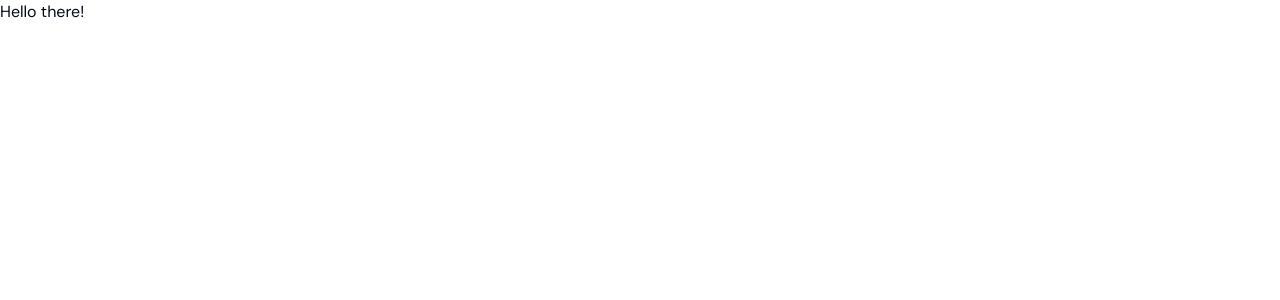
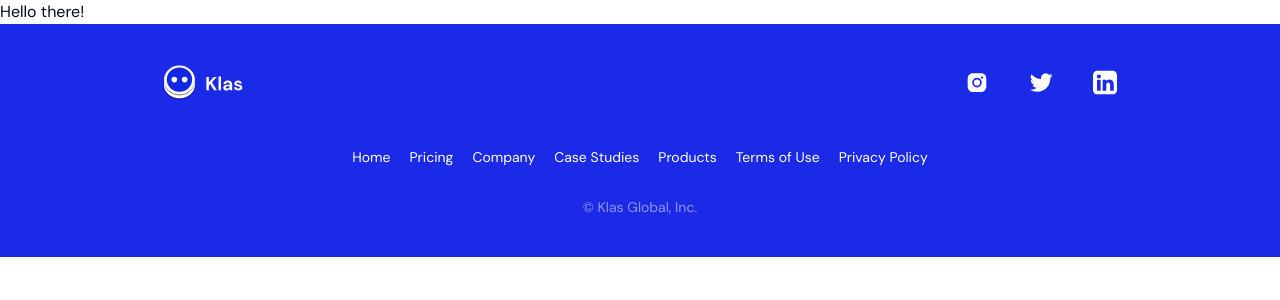
Before and after one commit to OgaDavid/Klas, a Next.js app: page / in a window 1280 px wide. Shown: the top 300 px of the page. Built offline with nearby package versions, Linux system fonts and the light colour scheme.

Commit message:
chore(footer): add footer

```diff
--- a/app/globals.css
+++ b/app/globals.css
@@ -74,3 +74,11 @@
     @apply bg-background text-foreground;
   }
 }
+
+.footer_navlink {
+  @apply text-sm transition-all duration-300 text-white font-normal hover:text-[hsla(0,0%,100%,.5)]
+}
+
+.gradient {
+  background: linear-gradient(1turn, #7344fc, #1127E3);
+}
--- a/app/layout.tsx
+++ b/app/layout.tsx
@@ -2,6 +2,7 @@ import "./globals.css";
 import type { Metadata } from "next";
 import { DM_Sans } from "next/font/google";
 import { siteConfig } from "@/config/site";
+import Footer from "@/components/footer";
 
 const dm_sans = DM_Sans({ subsets: ["latin"] });
 
@@ -67,7 +68,10 @@ export default function RootLayout({
 }) {
   return (
     <html lang="en">
-      <body className={dm_sans.className}>{children}</body>
+      <body className={dm_sans.className}>
+        {children}
+        <Footer />
+      </body>
     </html>
   );
 }
--- /dev/null
+++ b/components/footer.tsx
@@ -0,0 +1,68 @@
+import React from "react";
+import Link from "next/link";
+import { Icons } from "./icons";
+import { docsConfig } from "@/config/docs";
+import { siteConfig } from "@/config/site";
+
+const Footer = () => {
+  return (
+    <footer className="bg-brand-blue-200">
+      <div className="container">
+        <div className="py-10 sm:p-10 w-[85%] mx-auto">
+          <div className="flex justify-between">
+            <Link href="/">
+              <Icons.logo_footer />
+            </Link>
+            <ul className="flex items-center justify-center space-x-[2.5rem]">
+              <li>
+                <Link
+                  href={siteConfig.links.instagram}
+                  target="_blank"
+                  rel="noreferrer"
+                >
+                  <Icons.instagram />
+                </Link>
+              </li>
+              <li>
+                <Link
+                  href={siteConfig.links.twitter}
+                  target="_blank"
+                  rel="noreferrer"
+                >
+                  <Icons.twitter />
+                </Link>
+              </li>
+              <li>
+                <Link
+                  href={siteConfig.links.linkedin}
+                  target="_blank"
+                  rel="noreferrer"
+                >
+                  <Icons.linkedin />
+                </Link>
+              </li>
+            </ul>
+          </div>
+          <div>
+            <nav className="mt-[45px] mb-[28px] flex items-center justify-center">
+              <ul className="flex gap-[19px] justify-center flex-wrap">
+                {docsConfig.footerNav.map(({ title, href }) => (
+                  <li key={title}>
+                    <Link className="footer_navlink" href={href}>
+                      {title}
+                    </Link>
+                  </li>
+                ))}
+              </ul>
+            </nav>
+          </div>
+          <p className="text-sm font-normal text-[hsla(0,0%,100%,.5)] text-center">
+            © Klas Global, Inc.
+          </p>
+        </div>
+      </div>
+    </footer>
+  );
+};
+
+export default Footer;
--- a/components/icons.tsx
+++ b/components/icons.tsx
@@ -357,15 +357,50 @@ export const Icons = {
   twitter: (props: IconProps) => (
     <svg
       xmlns="http://www.w3.org/2000/svg"
-      width="32"
-      height="32"
-      viewBox="0 0 512 512"
+      width="24"
+      height="25"
+      fill="none"
       {...props}
     >
       <path
-        fill="currentColor"
-        d="M389.2 48h70.6L305.6 224.2L487 464H345L233.7 318.6L106.5 464H35.8l164.9-188.5L26.8 48h145.6l100.5 132.9L389.2 48zm-24.8 373.8h39.1L151.1 88h-42l255.3 333.8z"
-      />
+        fill="#fff"
+        d="M23.643 5.53c-.835.37-1.732.62-2.675.732a4.67 4.67 0 0 0 2.049-2.578 9.3 9.3 0 0 1-2.959 1.13 4.66 4.66 0 0 0-7.938 4.25 13.23 13.23 0 0 1-9.6-4.868 4.66 4.66 0 0 0 1.442 6.22 4.648 4.648 0 0 1-2.11-.583v.06a4.66 4.66 0 0 0 3.737 4.568 4.693 4.693 0 0 1-2.105.08 4.661 4.661 0 0 0 4.353 3.234A9.348 9.348 0 0 1 2.05 19.77a9.5 9.5 0 0 1-1.111-.065 13.176 13.176 0 0 0 7.14 2.093c8.57 0 13.255-7.098 13.255-13.254 0-.2-.005-.402-.014-.602a9.47 9.47 0 0 0 2.323-2.41l.002-.003Z"
+      ></path>
+    </svg>
+  ),
+  instagram: (props: IconProps) => (
+    <svg
+      xmlns="http://www.w3.org/2000/svg"
+      width="24"
+      height="25"
+      fill="none"
+      {...props}
+    >
+      <path
+        fill="#fff"
+        d="M12 9.471a3.13 3.13 0 0 0-3.125 3.124 3.13 3.13 0 0 0 3.124 3.124 3.13 3.13 0 0 0 3.124-3.124A3.13 3.13 0 0 0 12 9.471Zm9.37 3.124c0-1.293.011-2.576-.062-3.867-.072-1.5-.414-2.831-1.511-3.928-1.1-1.1-2.428-1.44-3.928-1.512-1.294-.072-2.576-.06-3.867-.06-1.294 0-2.576-.012-3.868.06-1.5.073-2.831.415-3.928 1.512-1.1 1.1-1.439 2.428-1.512 3.928-.072 1.294-.06 2.576-.06 3.867 0 1.292-.012 2.576.06 3.867.073 1.5.415 2.832 1.512 3.928 1.1 1.1 2.428 1.44 3.928 1.512 1.294.073 2.576.061 3.867.061 1.294 0 2.576.012 3.868-.06 1.5-.073 2.83-.416 3.928-1.512 1.099-1.1 1.439-2.429 1.511-3.929.076-1.291.061-2.573.061-3.867ZM12 17.402a4.8 4.8 0 0 1-4.808-4.807A4.8 4.8 0 0 1 12 7.788a4.8 4.8 0 0 1 4.807 4.807A4.8 4.8 0 0 1 12 17.402Zm5.003-8.688a1.121 1.121 0 0 1-1.123-1.123c0-.62.502-1.122 1.123-1.122a1.121 1.121 0 0 1 .794 1.917 1.121 1.121 0 0 1-.794.328Z"
+      ></path>
+    </svg>
+  ),
+  linkedin: (props: IconProps) => (
+    <svg
+      xmlns="http://www.w3.org/2000/svg"
+      width="24"
+      height="25"
+      fill="none"
+      {...props}
+    >
+      <g clip-path="url(#linkedin_svg__a)">
+        <path
+          fill="#fff"
+          d="M4.705.602a4.715 4.715 0 0 0-4.701 4.7v14.589c0 2.585 2.116 4.7 4.701 4.7h14.588c2.585 0 4.7-2.115 4.7-4.7V5.303a4.715 4.715 0 0 0-4.7-4.701H4.705ZM5.887 4.56c1.24 0 2.003.814 2.027 1.884 0 1.046-.787 1.882-2.05 1.882H5.84c-1.216 0-2.002-.836-2.002-1.882 0-1.07.81-1.884 2.05-1.884Zm10.682 5c2.384 0 4.171 1.558 4.171 4.906v6.251h-3.623v-5.832c0-1.465-.524-2.465-1.835-2.465-1 0-1.598.674-1.86 1.325-.095.233-.119.558-.119.884v6.088H9.68s.048-9.879 0-10.902h3.624v1.544c.482-.743 1.343-1.8 3.265-1.8Zm-12.517.256h3.623v10.901H4.052v-10.9Z"
+        ></path>
+      </g>
+      <defs>
+        <clipPath id="linkedin_svg__a">
+          <path fill="#fff" d="M0 .594h24v24H0z"></path>
+        </clipPath>
+      </defs>
     </svg>
   ),
 };
--- a/config/docs.ts
+++ b/config/docs.ts
@@ -0,0 +1,44 @@
+import { NavItem } from "@/types/nav";
+
+interface DocsConfig {
+  mainNav: NavItem[];
+  footerNav: NavItem[];
+}
+
+const mainNavItems = [
+  {
+    title: "Home",
+    href: "/",
+  },
+  {
+    title: "Pricing",
+    href: "/pricing",
+  },
+  {
+    title: "Company",
+    href: "/company",
+  },
+  {
+    title: "Case Studies",
+    href: "/case-studies",
+  },
+];
+
+export const docsConfig: DocsConfig = {
+  mainNav: mainNavItems,
+  footerNav: [
+    ...mainNavItems,
+    {
+      title: "Products",
+      href: "/products",
+    },
+    {
+      title: "Terms of Use",
+      href: "https://drive.google.com/file/d/14La2oC1pFe2SUhFx-CIzfI47VAez0-HV/view?usp=drivesdk",
+    },
+    {
+      title: "Privacy Policy",
+      href: "https://drive.google.com/file/d/14La2oC1pFe2SUhFx-CIzfI47VAez0-HV/view?usp=drivesdk",
+    },
+  ],
+};
--- a/tailwind.config.js
+++ b/tailwind.config.js
@@ -17,6 +17,21 @@ module.exports = {
     },
     extend: {
       colors: {
+        brand: {
+          'blue': {
+            100: "#1127E3",
+            200: '#1b2ae6'
+          },
+          'purple': {
+            100: '#7344fc'
+          },
+          'gray': {
+            100: '#00000080',
+            200: '#000000CC',
+            300: '#FFFFFF80',
+            400: '#FFFFFCC'
+          }
+        },
         border: "hsl(var(--border))",
         input: "hsl(var(--input))",
         ring: "hsl(var(--ring))",
--- a/types/nav.ts
+++ b/types/nav.ts
@@ -0,0 +1,6 @@
+export interface NavItem {
+  title: string;
+  href: string;
+  disabled?: boolean;
+  external?: boolean;
+}
```
Also changed, not shown: tailwind.config.ts (deleted, +0 -20 lines).
